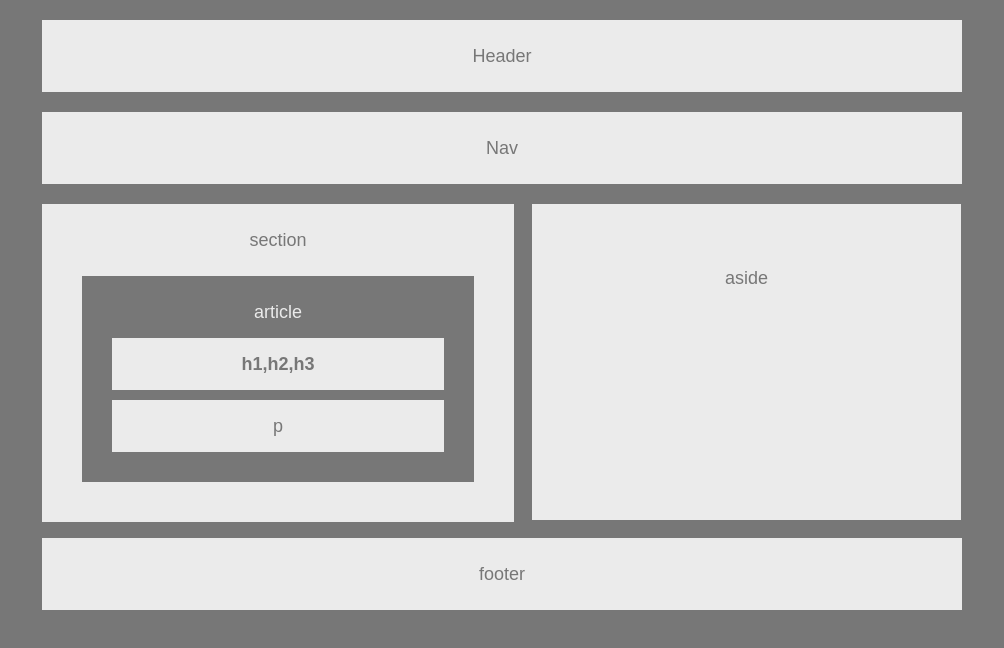
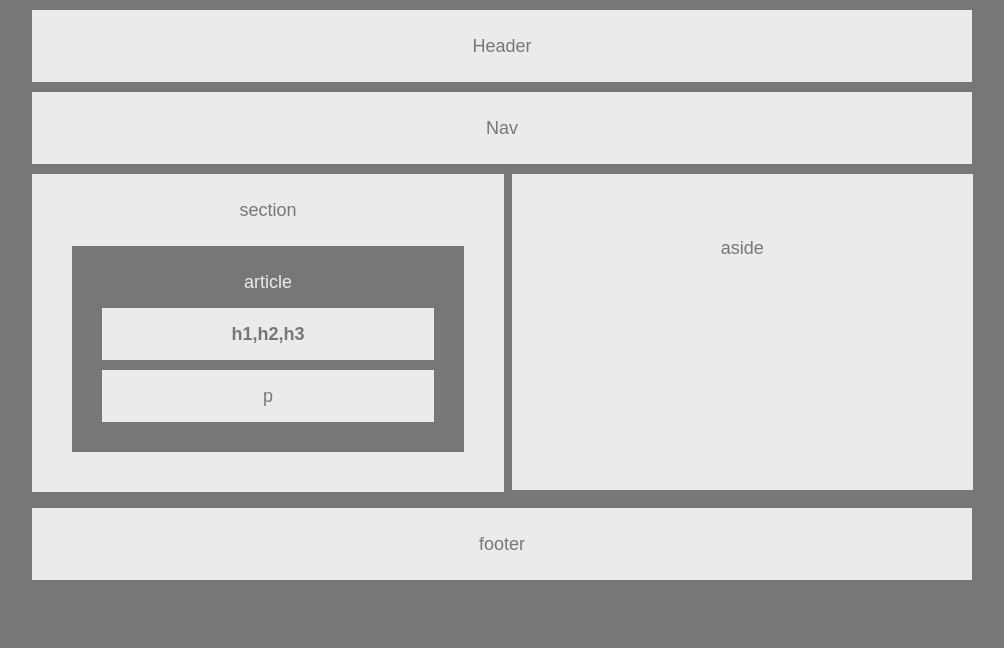
Before and after one commit to CSneed7/HW-Wireframe, a plain HTML site: page index.html in a window 1280 px wide. Shown: the whole page, without its empty margins (138-1142 px from the left). Drawn offline with Linux system fonts and the light colour scheme.

Commit message:
now final

```diff
--- a/style.css
+++ b/style.css
@@ -14,20 +14,20 @@ header {
     background-color: #ebebeb;
     margin-bottom: 20px;
     padding: 20px;
-    margin: 20px;
+    margin: 10px;
 }
 
 .nav {
     background-color: #ebebeb;
     margin-bottom: 20px;
     padding: 20px;
-    margin: 20px;
+    margin: 10px;
 }
 
 #section {
     padding: 20px;
     background-color: #ebebeb;
-    margin: 20px;
+    margin: 10px;
     width: 45%;
 }
 
@@ -57,16 +57,16 @@ header {
     margin: 10px;
     background-color: #ebebeb;
     position: relative;
-    top: -338px;
-    width: 32.6%;
-    left: 500px;
+    top: -328px;
+    width: 35.9%;
+    left: 480px;
     height: 200px;
 }
 
 #footer {
     padding: 20px;
     background-color: #ebebeb;
-    margin: 20px;
+    margin: 10px;
     position: relative;
-    bottom: 340px;
+    bottom: 320px;
 }
```
